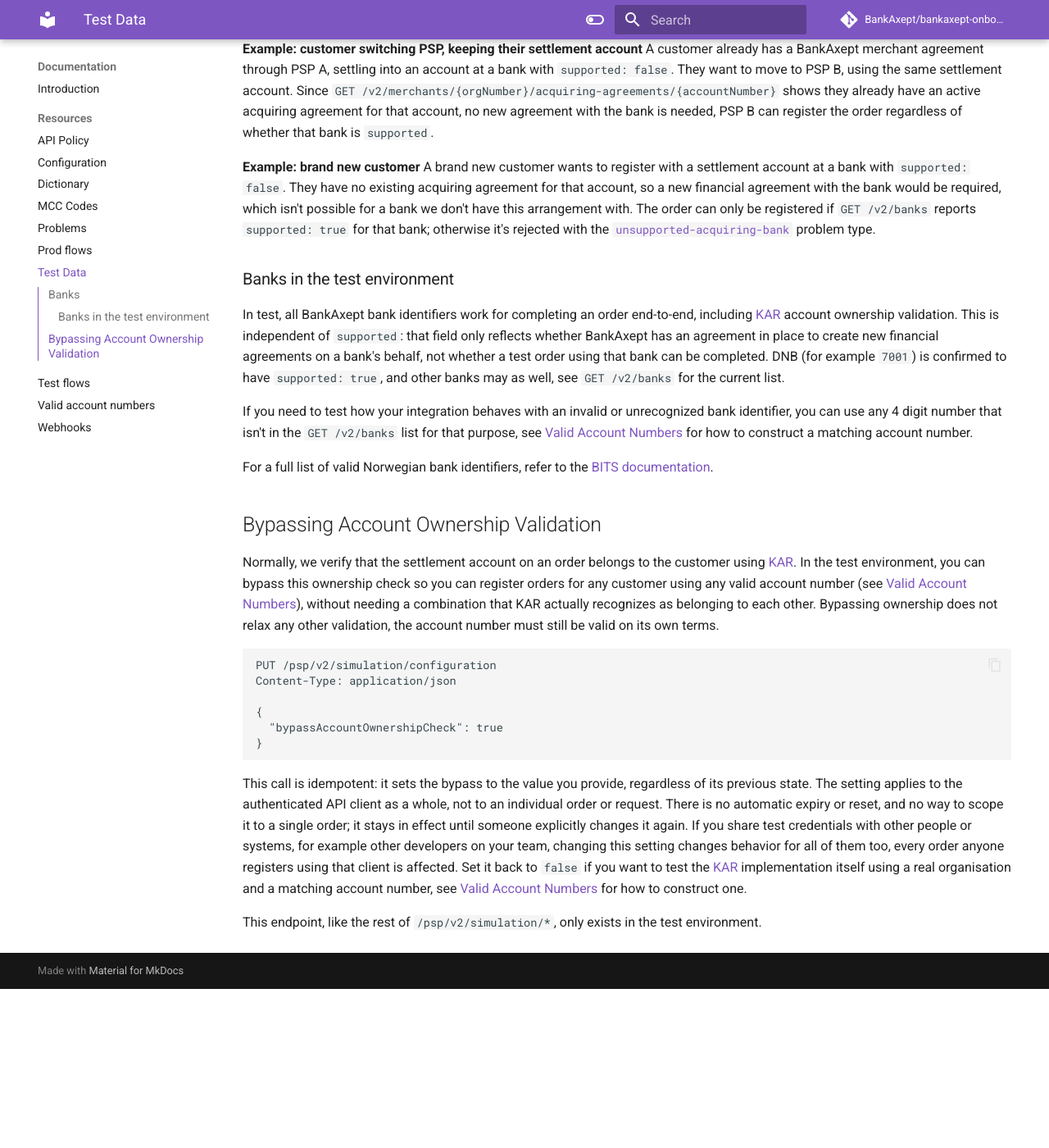
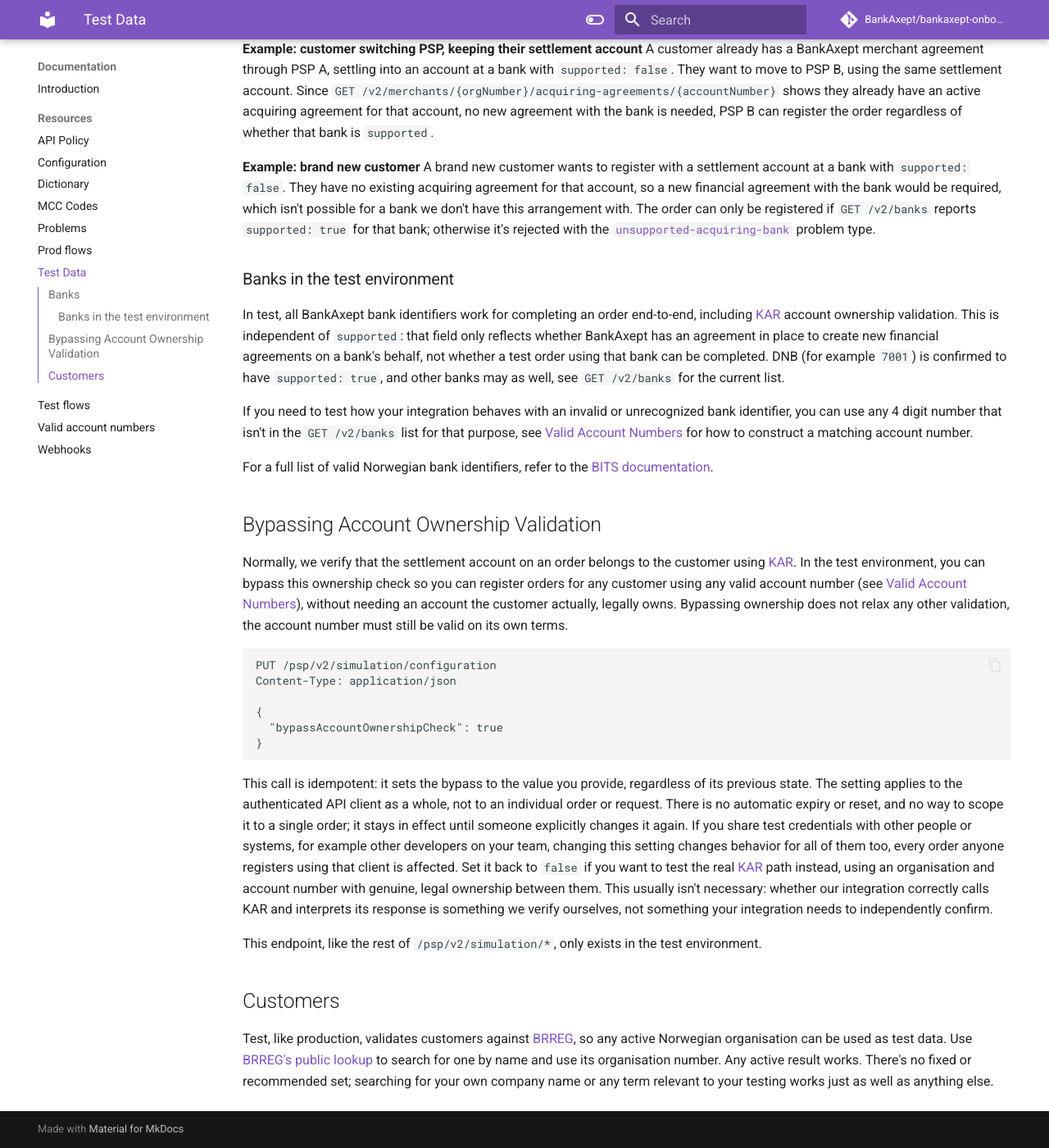
Before and after one commit to BankAxept/bankaxept-onboarding-external-documentation, an MkDocs documentation site: the page built from docs/test_data.md, in a window 1280 px wide and 1400 px high, scrolled down 961 px. Shown: the whole window at 82% size. Built offline with MkDocs 1.6.1 and Material for MkDocs 9.7.7, drawn with Linux system fonts in a browser that asks for light colours; comment, search, counter and statistics services are not loaded; before the commit the page ends 2167 px from its top, so only the background shows below that.

Commit message:
Test data: BRREG customers (#62)
* Document BRREG as the source of test customers (#53)

Explains that any active BRREG organisation works as test data, with
no suggested example search term or organisation, to avoid
pigeonholing everyone into the same test fixtures.

Ties together banks/account numbers, BRREG customers, and bypassing
account ownership validation: a real org and a generated account
number aren't a real KAR-recognized pair, so completing a test order
from scratch needs the bypass unless you have a genuinely KAR-linked
pair.

* Reword KAR references: it's a registry we check against, not the source of truth for legal ownership

* Address review: make BRREG link clickable markdown, split comma-spliced sentences

* Clarify that real-KAR testing is rarely necessary, and own only our integration's correctness, not KAR's data

* Defer combining BRREG customers with account numbers to the capstone intro (#61)

````diff
--- a/docs/test_data.md
+++ b/docs/test_data.md
@@ -47,7 +47,7 @@ For a full list of valid Norwegian bank identifiers, refer to the [BITS document
 
 ## Bypassing Account Ownership Validation
 
-Normally, we verify that the settlement account on an order belongs to the customer using [KAR](dictionary.md). In the test environment, you can bypass this ownership check so you can register orders for any customer using any valid account number (see [Valid Account Numbers](./valid_account_numbers.md)), without needing a combination that KAR actually recognizes as belonging to each other. Bypassing ownership does not relax any other validation, the account number must still be valid on its own terms.
+Normally, we verify that the settlement account on an order belongs to the customer using [KAR](dictionary.md). In the test environment, you can bypass this ownership check so you can register orders for any customer using any valid account number (see [Valid Account Numbers](./valid_account_numbers.md)), without needing an account the customer actually, legally owns. Bypassing ownership does not relax any other validation, the account number must still be valid on its own terms.
 
 ```http
 PUT /psp/v2/simulation/configuration
@@ -58,6 +58,10 @@ Content-Type: application/json
 }
 ```
 
-This call is idempotent: it sets the bypass to the value you provide, regardless of its previous state. The setting applies to the authenticated API client as a whole, not to an individual order or request. There is no automatic expiry or reset, and no way to scope it to a single order; it stays in effect until someone explicitly changes it again. If you share test credentials with other people or systems, for example other developers on your team, changing this setting changes behavior for all of them too, every order anyone registers using that client is affected. Set it back to `false` if you want to test the [KAR](dictionary.md) implementation itself using a real organisation and a matching account number, see [Valid Account Numbers](./valid_account_numbers.md) for how to construct one.
+This call is idempotent: it sets the bypass to the value you provide, regardless of its previous state. The setting applies to the authenticated API client as a whole, not to an individual order or request. There is no automatic expiry or reset, and no way to scope it to a single order; it stays in effect until someone explicitly changes it again. If you share test credentials with other people or systems, for example other developers on your team, changing this setting changes behavior for all of them too, every order anyone registers using that client is affected. Set it back to `false` if you want to test the real [KAR](dictionary.md) path instead, using an organisation and account number with genuine, legal ownership between them. This usually isn't necessary: whether our integration correctly calls KAR and interprets its response is something we verify ourselves, not something your integration needs to independently confirm.
 
 This endpoint, like the rest of `/psp/v2/simulation/*`, only exists in the test environment.
+
+## Customers
+
+Test, like production, validates customers against [BRREG](dictionary.md), so any active Norwegian organisation can be used as test data. Use [BRREG's public lookup](https://virksomhet.brreg.no) to search for one by name and use its organisation number. Any active result works. There's no fixed or recommended set; searching for your own company name or any term relevant to your testing works just as well as anything else.
````
